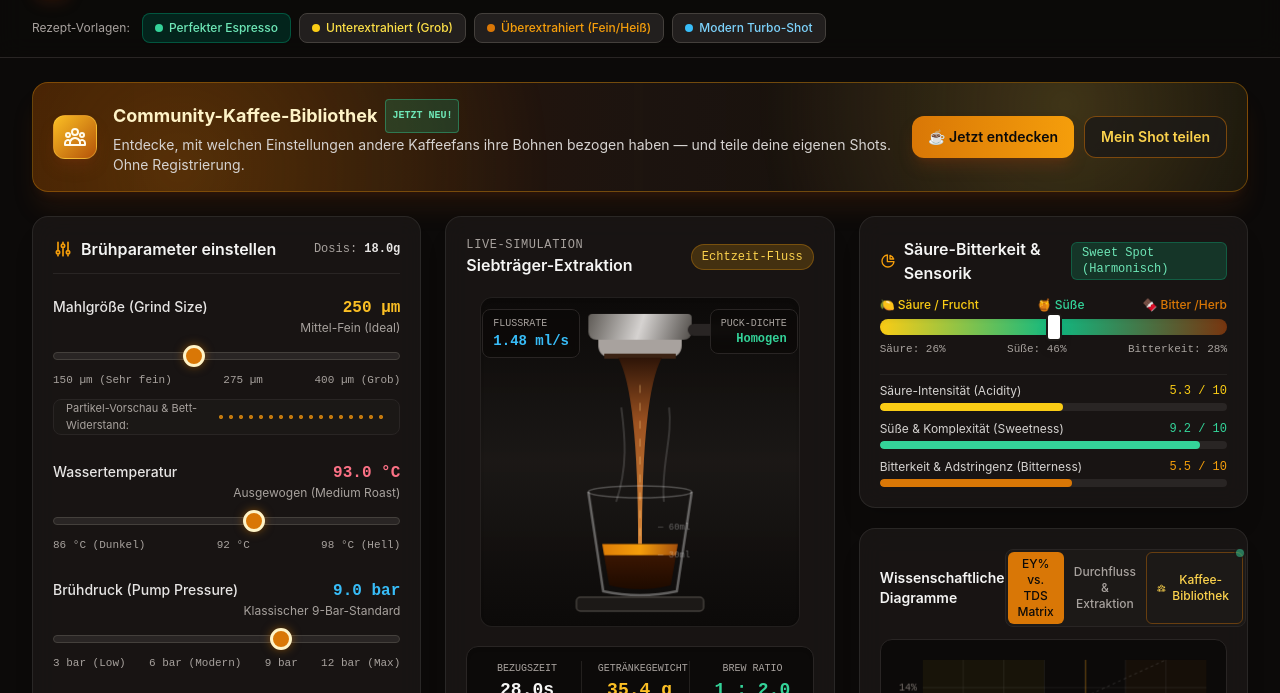
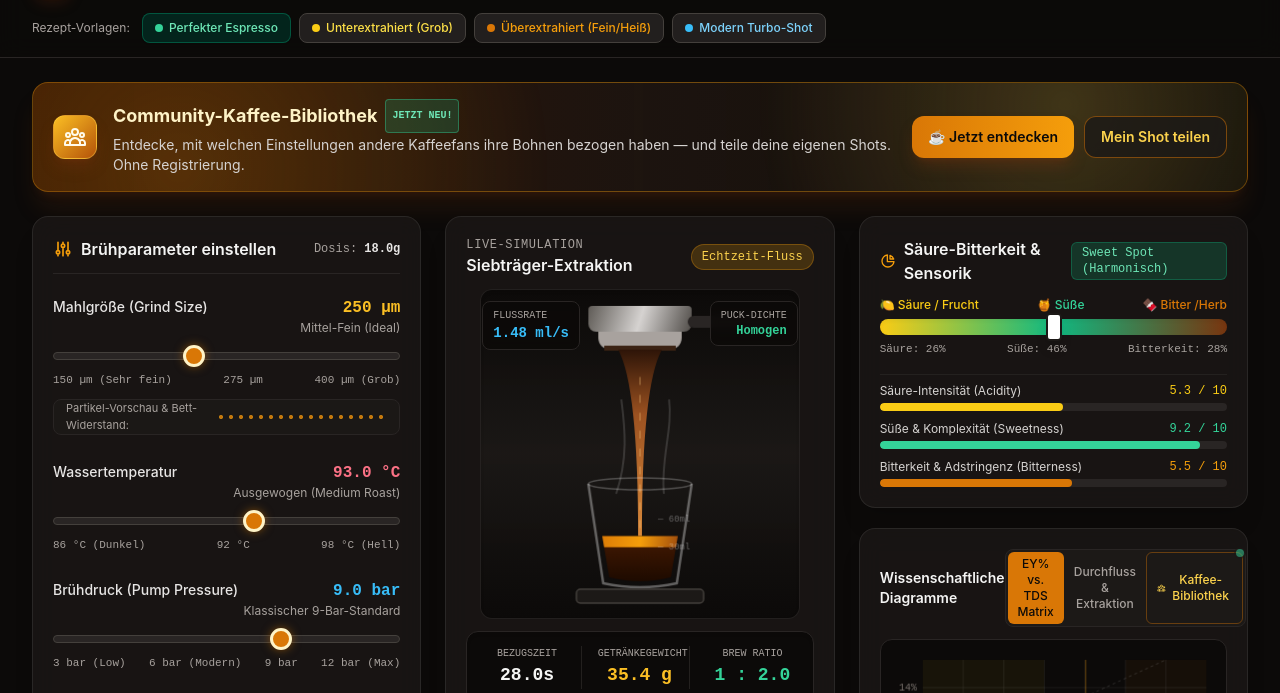
Before and after one commit to ethanhunt1981/espresso-lab, a website: page index.html in a window 1280 px wide. Shown: the part 61-754 px from the top of the page. Drawn offline with nearby package versions, Linux system fonts and the light colour scheme.

Commit message:
Live-Simulations-Panel: Inhalt oben buendig stapiert, Ueberschuss-Platz nur am Panel-Ende (justify-between entfernt) — keine Zwischenraeume mehr zwischen Canvas/Waage/Buttons beim Bibliotheks-Tab

```diff
--- a/index.html
+++ b/index.html
@@ -274,7 +274,7 @@
 
             <!-- CENTER COLUMN: Live Extraction Visualizer (4 cols) -->
             <section class="lg:col-span-4 flex flex-col gap-5">
-                <div class="glass-panel rounded-2xl p-5 flex flex-col items-center justify-between relative overflow-hidden shadow-xl flex-1">
+                <div class="glass-panel rounded-2xl p-5 flex flex-col items-center relative overflow-hidden shadow-xl flex-1">
                     <!-- Top Status Bar -->
                     <div class="w-full flex items-center justify-between z-10 mb-2">
                         <div>
```
